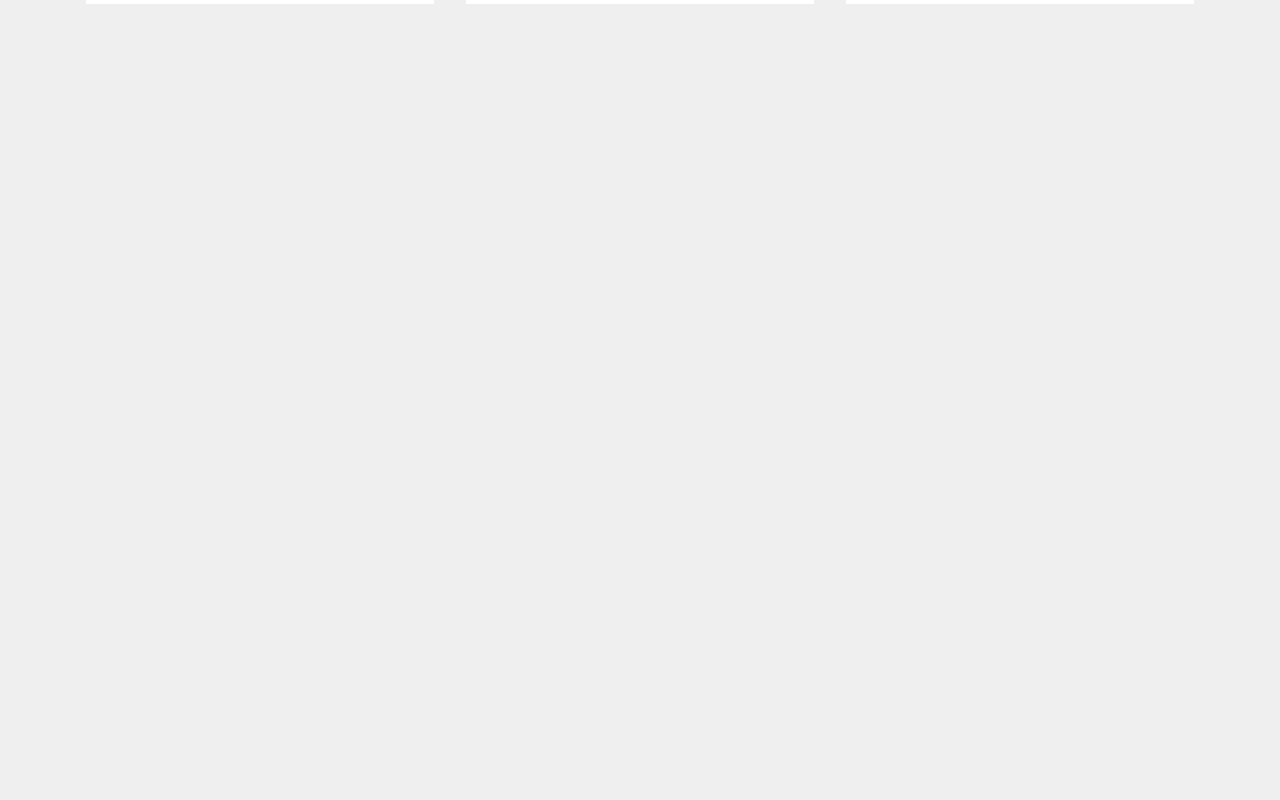
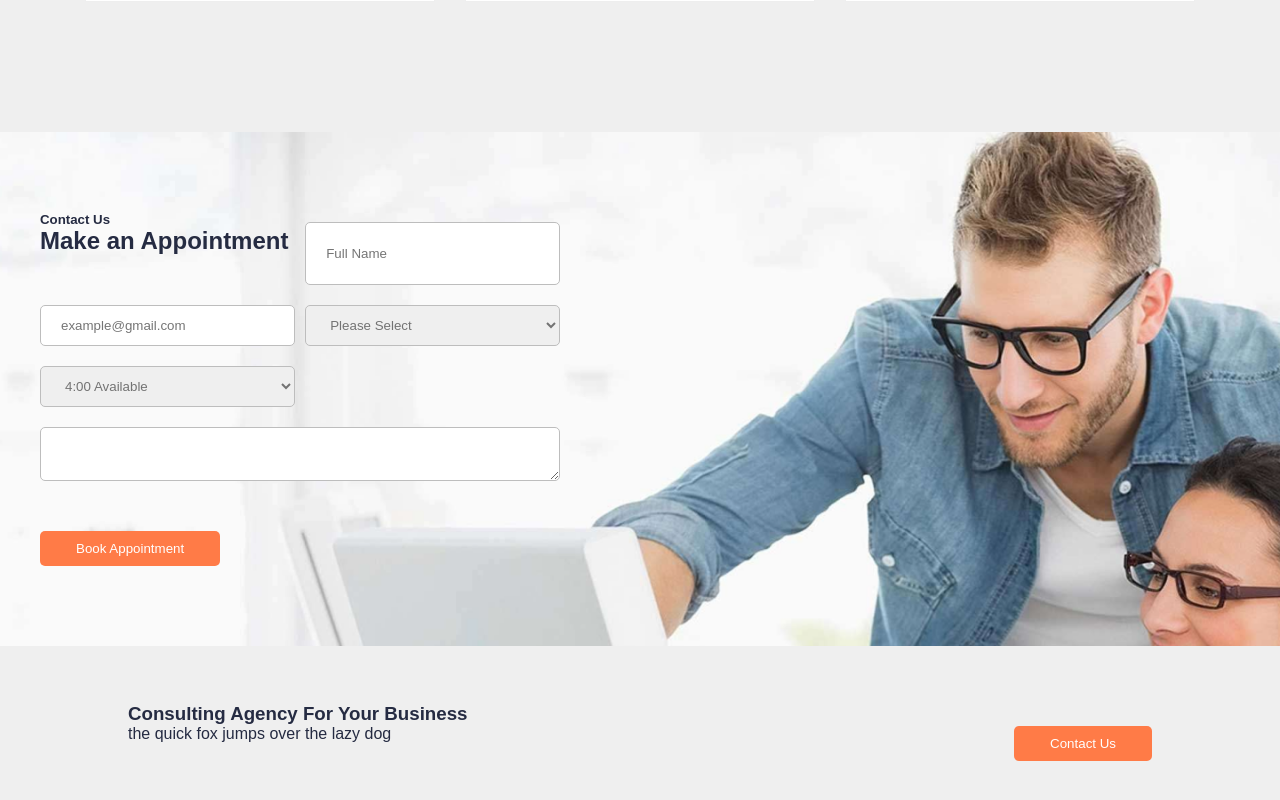
Before and after one commit to geisabitt/a-publist, a React (Vite) app: page / in a window 1280 px wide. Shown: the part 3953-4753 px from the top of the page. Before the commit the page ends 4088 px from the top, so only its background shows below. Built offline with nearby package versions, Linux system fonts and the light colour scheme.

Commit message:
feat(Contact)add Contact component to features

```diff
--- a/src/assets/components/Features/Team.tsx
+++ b/src/assets/components/Features/Team.tsx
@@ -71,7 +71,6 @@ export const Team: React.FC = () => {
               Slate helps you see how many more days you need to work to reach
               your financial goal.
             </CustomP>
-
             <h5>Regina Miles</h5>
             <h6>Designer</h6>
             <SocialGroup>
@@ -88,8 +87,7 @@ export const Team: React.FC = () => {
               Slate helps you see how many more days you need to work to reach
               your financial goal.
             </CustomP>
-
-            <a href="#">Regina Miles</a>
+            <h5>Regina Miles</h5>
             <h6>Designer</h6>
             <SocialGroup>
               <img src={iconFacebook} alt="icon Facebook" />
@@ -103,8 +101,7 @@ export const Team: React.FC = () => {
               Slate helps you see how many more days you need to work to reach
               your financial goal.
             </CustomP>
-
-            <a href="#">Regina Miles</a>
+            <h5>Regina Miles</h5>
             <h6>Designer</h6>
             <SocialGroup>
               <img src={iconFacebook} alt="icon Facebook" />
--- /dev/null
+++ b/src/assets/components/contact/index.tsx
@@ -0,0 +1,142 @@
+import React from "react";
+import styled from "styled-components";
+
+import bgContact from "../../images/icons/bgContact.png";
+
+const BgImage = styled.div`
+  width: 100%;
+  background-image: url(${bgContact});
+  background-size: cover;
+`;
+
+const CustomForm = styled.form`
+  display: flex;
+  flex-wrap: wrap;
+  justify-content: space-between;
+  min-width: 328px;
+  max-width: 600px;
+  padding: 80px 40px;
+  width: 100%;
+  & h3 {
+    width: 100%;
+  }
+`;
+const ContainetTitle = styled.div`
+  display: flex;
+  flex-direction: column;
+  margin-bottom: 40px;
+`;
+const FormGroup = styled.div`
+  display: flex;
+  width: 49%;
+  @media (max-width: 768px) {
+    width: 100%;
+  }
+`;
+
+const commonStyles = `
+  color: #737373;
+  padding: 11px 20px;
+  margin: 10px 0;
+  border-radius: 5px;
+  border: 1px solid  #BDBDBD;
+  box-shadow: none;
+  outline: none;
+  width: 100%;
+
+
+`;
+const CustomInput = styled.input`
+  ${commonStyles}
+`;
+
+const CustomSelect = styled.select`
+  ${commonStyles}
+`;
+
+const CustomTextArea = styled.textarea`
+  ${commonStyles}
+`;
+
+const CustomButton = styled.button`
+  background-color: #ff7b47;
+  padding: 10px 36px;
+  color: #fff;
+  border: none;
+  border-radius: 5px;
+  margin-top: 40px;
+  @media (max-width: 768px) {
+    width: 100%;
+  }
+`;
+const CustomSection = styled.section`
+  display: flex;
+  justify-content: space-between;
+  align-items: center;
+  width: 80%;
+  margin: 40px auto;
+  @media (max-width: 768px) {
+    flex-direction: column;
+    justify-content: center;
+    text-align: center;
+  }
+`;
+
+export const Contact: React.FC = () => {
+  return (
+    <>
+      <BgImage>
+        <CustomForm>
+          <ContainetTitle>
+            <h5>Contact Us</h5>
+            <h2>Make an Appointment</h2>
+          </ContainetTitle>
+          <FormGroup>
+            <CustomInput
+              name="name"
+              type="text"
+              placeholder="Full Name"
+              required
+            />
+          </FormGroup>
+          <FormGroup>
+            <CustomInput
+              name="email"
+              type="email"
+              placeholder="example@gmail.com"
+              required
+            />
+          </FormGroup>
+          <FormGroup>
+            <CustomSelect name="department">
+              <option disabled selected>
+                Please Select
+              </option>
+              <option value="option1">Option 1</option>
+              <option value="option2">Option 2</option>
+              <option value="option3">Option 3</option>
+            </CustomSelect>
+          </FormGroup>
+          <FormGroup>
+            <CustomSelect name="time">
+              <option value="option1">4:00 Available</option>
+              <option value="option2">Option 2</option>
+              <option value="option3">Option 3</option>
+            </CustomSelect>
+          </FormGroup>
+          <CustomTextArea></CustomTextArea>
+          <CustomButton>Book Appointment</CustomButton>
+        </CustomForm>
+      </BgImage>
+      <CustomSection>
+        <div className="textGroup">
+          <h3>Consulting Agency For Your Business</h3>
+          <p>the quick fox jumps over the lazy dog</p>
+        </div>
+        <CustomButton>Contact Us</CustomButton>
+      </CustomSection>
+    </>
+  );
+};
+
+Contact.displayName = "Contact";
--- a/src/assets/pages/home.tsx
+++ b/src/assets/pages/home.tsx
@@ -1,5 +1,6 @@
 import React from "react";
 
+import { Contact } from "../components/contact";
 import { Features } from "../components/Features";
 import { Header } from "../components/Header";
 
@@ -8,6 +9,7 @@ export const Home: React.FC = () => {
     <>
       <Header />
       <Features />
+      <Contact />
     </>
   );
 };
```
Also changed, not shown: src/assets/images/icons/bgContact.png (added).
